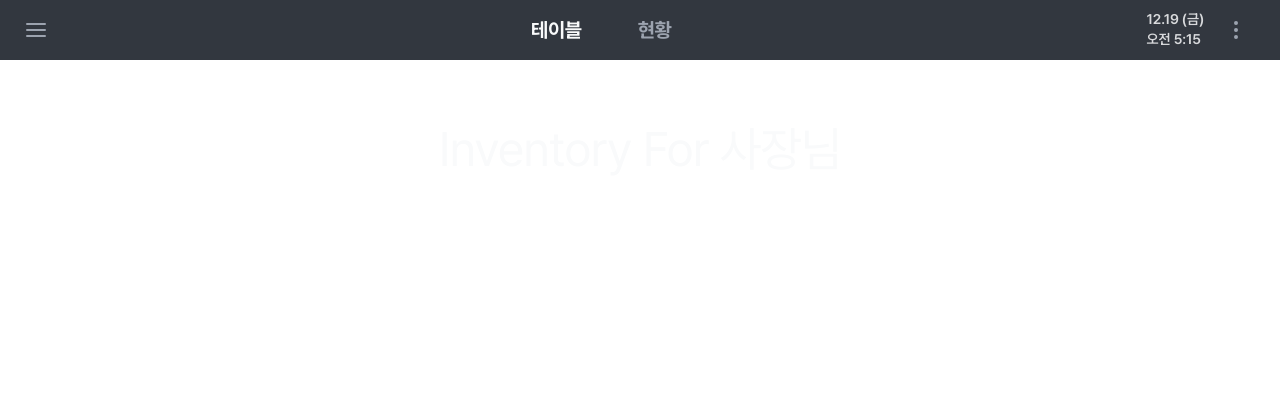
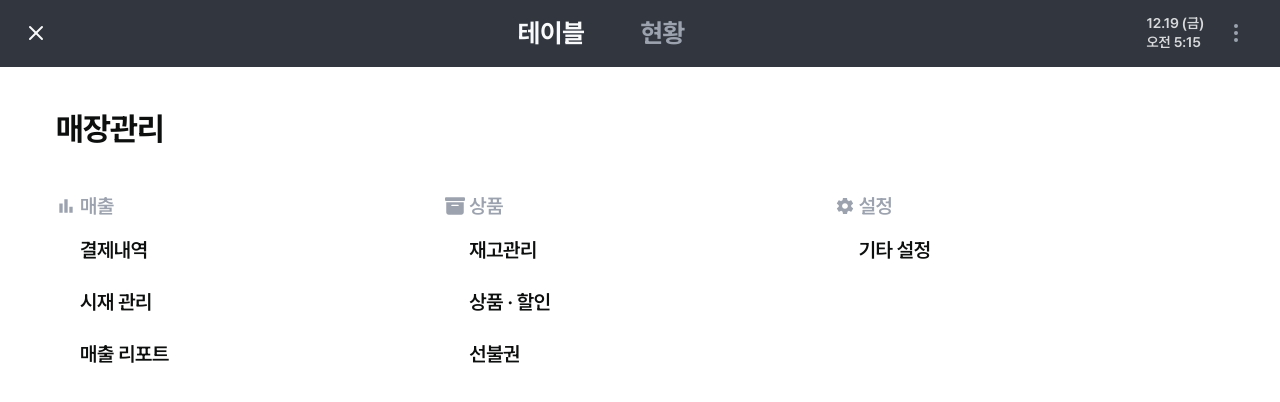
Before and after one commit to jjanggu1/Inventory, a Next.js app: page / in a window 1280 px wide. Both pictures are taken after a click on the button 36 px from the left and 30 px from the top of the page. Shown: the top 402 px of the page. Built offline with nearby package versions, Linux system fonts and the light colour scheme.

Commit message:
feat: useMenuStore 상태에 따른 메뉴UI 노출 조건 생성 및 적용

```diff
--- a/app/page.tsx
+++ b/app/page.tsx
@@ -1,7 +1,14 @@
+"use client";
+
+import Menu from "@/shared/ui/menu";
+import { useMenuStore } from "@/shared/store";
+
 export default function Home() {
+  const { isMenuOpen } = useMenuStore();
   return (
-    <div className="grid grid-rows-[20px_1fr_20px] items-center justify-items-center min-h-screen p-8 pb-20 gap-16 sm:p-20">
+    <main className="flex-1 relative px-6 items-center justify-items-center">
       <h1 className="text-label-100 text-display-1">Inventory For 사장님</h1>
-    </div>
+      {isMenuOpen && <Menu />}
+    </main>
   );
 }
--- a/src/widgets/Header/Header.tsx
+++ b/src/widgets/Header/Header.tsx
@@ -1,20 +1,30 @@
 "use client";
 
 import Link from "next/link";
-import { FiMenu, FiMoreVertical } from "react-icons/fi";
+import { FiMenu, FiMoreVertical, FiX } from "react-icons/fi";
 import { useCurrentDateTime } from "@/shared/hooks/useCurrentDateTime";
+import { useMenuStore } from "@/shared/store";
 
 export default function Header() {
   const currentDateTime = useCurrentDateTime();
+  const { isMenuOpen, setIsMenuOpen } = useMenuStore();
+
   return (
     <header className="w-full flex items-center justify-between px-6 py-4 text-label-500 bg-label-800">
       <div>
         <button className="p-4 rounded-md cursor-pointer active:scale-95 active:duration-100 transition-all">
-          <FiMenu className="text-2xl" />
+          {isMenuOpen ? (
+            <FiX
+              className="text-2xl text-label-100"
+              onClick={() => setIsMenuOpen(false)}
+            />
+          ) : (
+            <FiMenu className="text-2xl" onClick={() => setIsMenuOpen(true)} />
+          )}
         </button>
       </div>
       <nav>
-        <ul className="flex items-center gap-4 text-title-3 font-bold">
+        <ul className="flex items-center gap-4 text-body-2 md:text-title-2 font-bold">
           <li className="px-8 py-4 rounded-md cursor-pointer text-label-100 active:bg-label-700 active:scale-95 active:duration-100 transition-all">
             <Link href="/">테이블</Link>
           </li>
```
